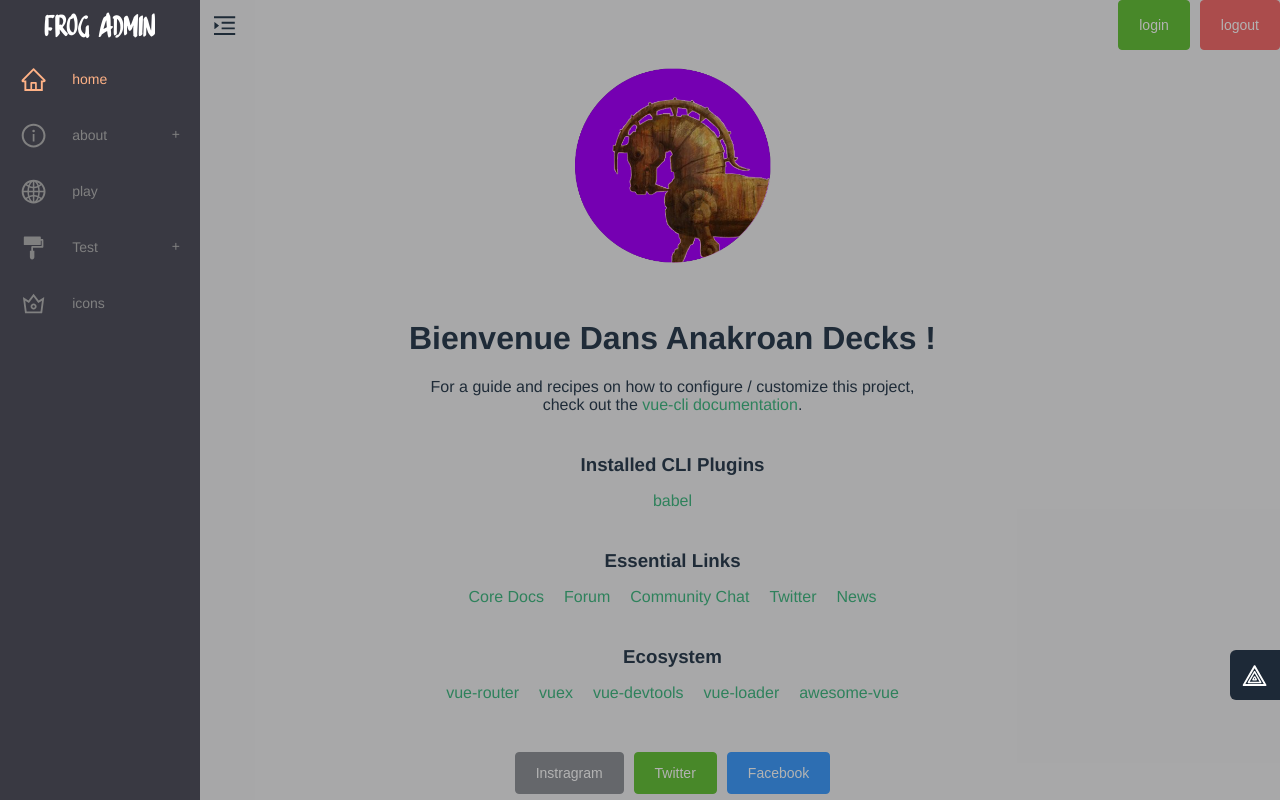
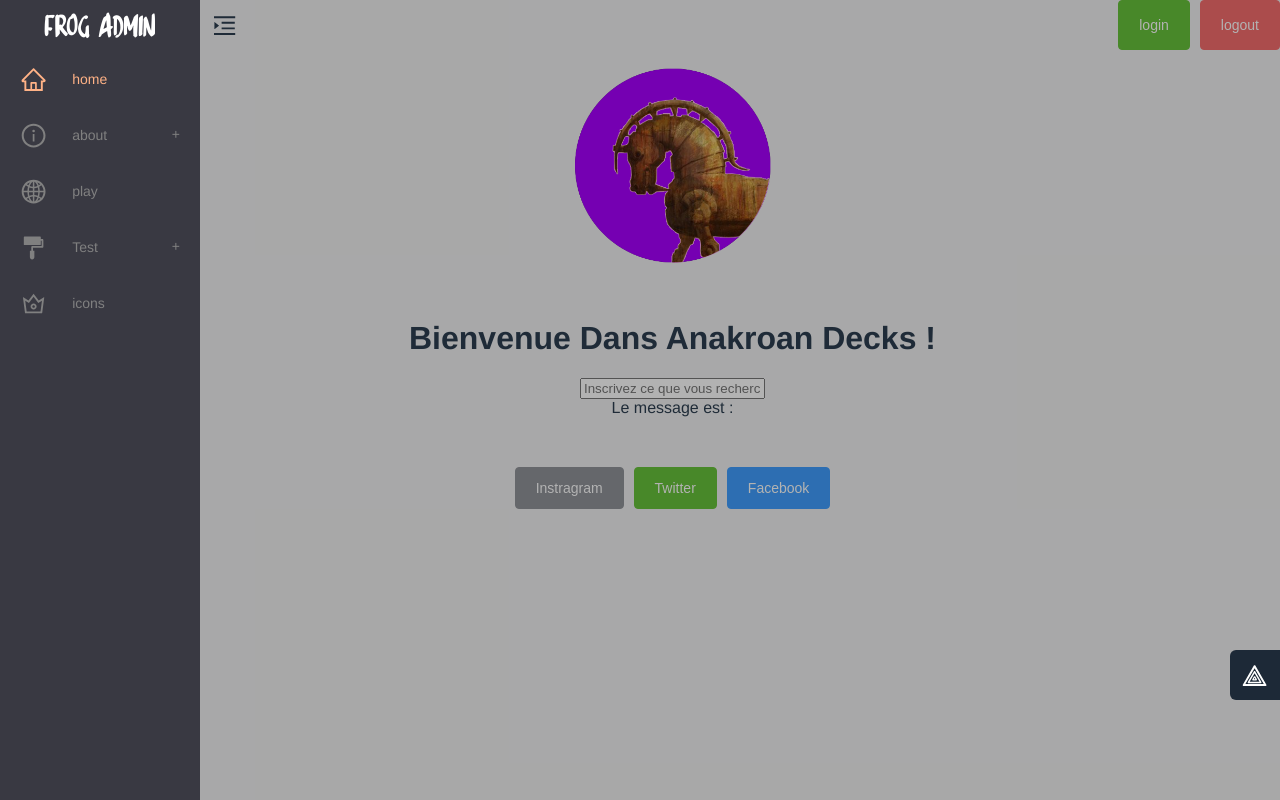
Before and after one commit to Touklakos/Archiparmentier7, a Vue app in the folder frog-admin-master/: page /#/ in a window 1280 px wide. Built offline with nearby package versions, Linux system fonts and the light colour scheme; what vue-async-computed, vue-clipboard2, vue-rx would draw is missing.

Commit message:
Add files via upload

```diff
--- a/frog-admin-master/src/components/HelloWorld.vue
+++ b/frog-admin-master/src/components/HelloWorld.vue
@@ -1,31 +1,8 @@
 <template>
   <div class="hello">
     <h1>{{ msg }}</h1>
-    <p>
-      For a guide and recipes on how to configure / customize this project,<br>
-      check out the
-      <a href="https://cli.vuejs.org" target="_blank" rel="noopener">vue-cli documentation</a>.
-    </p>
-    <h3>Installed CLI Plugins</h3>
-    <ul>
-      <li><a href="https://github.com/vuejs/vue-cli/tree/dev/packages/%40vue/cli-plugin-babel" target="_blank" rel="noopener">babel</a></li>
-    </ul>
-    <h3>Essential Links</h3>
-    <ul>
-      <li><a href="https://vuejs.org" target="_blank" rel="noopener">Core Docs</a></li>
-      <li><a href="https://forum.vuejs.org" target="_blank" rel="noopener">Forum</a></li>
-      <li><a href="https://chat.vuejs.org" target="_blank" rel="noopener">Community Chat</a></li>
-      <li><a href="https://twitter.com/vuejs" target="_blank" rel="noopener">Twitter</a></li>
-      <li><a href="https://news.vuejs.org" target="_blank" rel="noopener">News</a></li>
-    </ul>
-    <h3>Ecosystem</h3>
-    <ul>
-      <li><a href="https://router.vuejs.org" target="_blank" rel="noopener">vue-router</a></li>
-      <li><a href="https://vuex.vuejs.org" target="_blank" rel="noopener">vuex</a></li>
-      <li><a href="https://github.com/vuejs/vue-devtools#vue-devtools" target="_blank" rel="noopener">vue-devtools</a></li>
-      <li><a href="https://vue-loader.vuejs.org" target="_blank" rel="noopener">vue-loader</a></li>
-      <li><a href="https://github.com/vuejs/awesome-vue" target="_blank" rel="noopener">awesome-vue</a></li>
-    </ul>
+      <input v-model="messagde" placeholder="Inscrivez ce que vous recherchez"> <br>
+      <span>Le message est : {{messagde}}</span>
   </div>
 </template>
 
```
